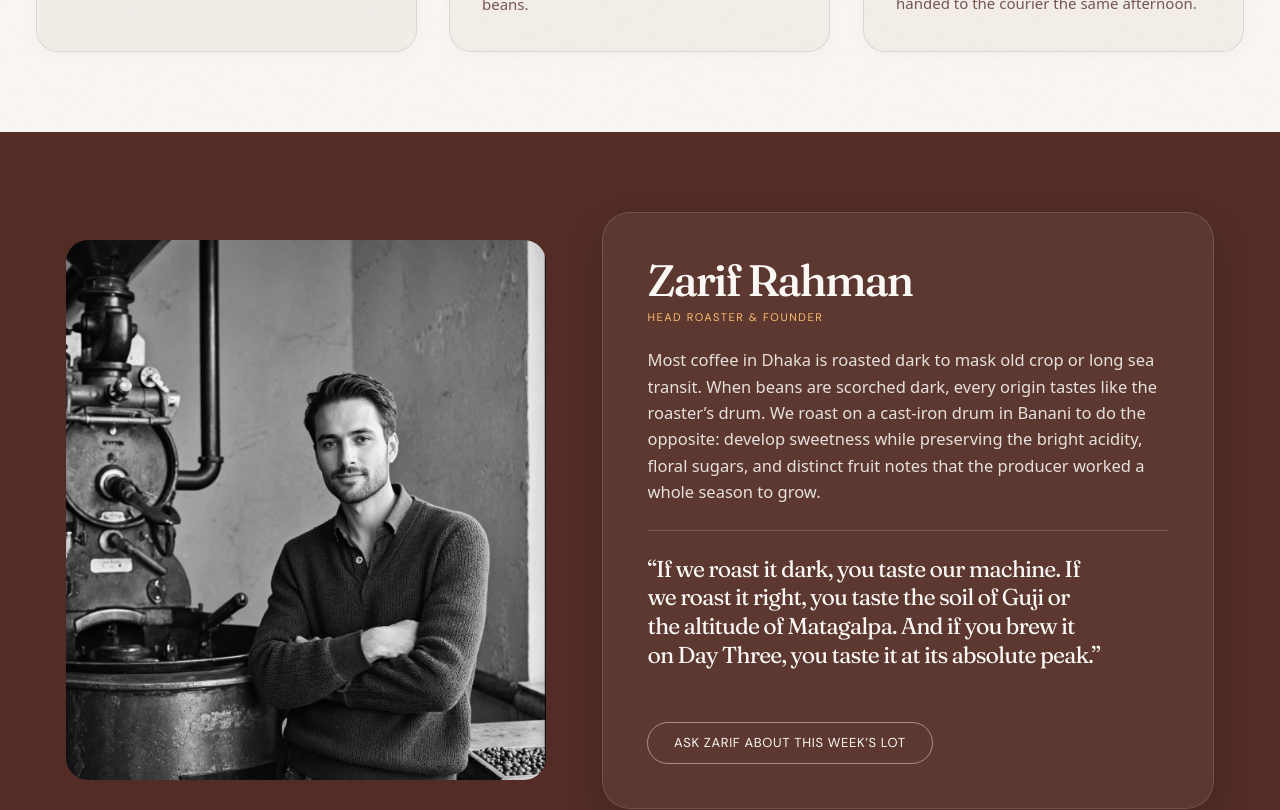
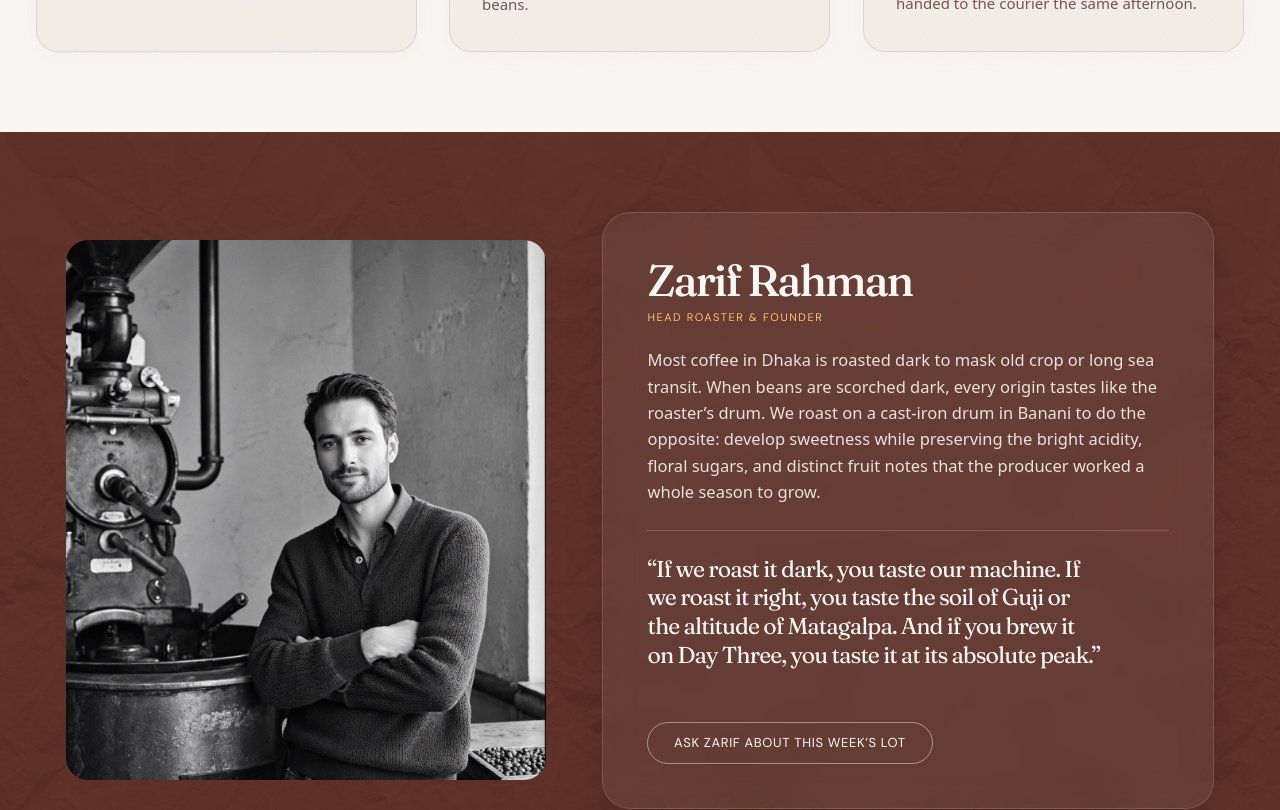
Before and after one commit to fardeenhb12/Coffee-Website, a React (Vite) app: page / in a window 1280 px wide. Shown: the part 2620-3430 px from the top of the page. Built offline with nearby package versions, Linux system fonts and the light colour scheme; a web font is replaced by a local one.

Commit message:
feat(roaster): add tactile crinkle kraft paper background overlay

```diff
--- a/scripts/check-parity.mjs
+++ b/scripts/check-parity.mjs
@@ -85,8 +85,10 @@ const STRICT = process.argv.includes('--strict');
  * Changed again on 3 November 2026: Redesigned the Roaster section as a curated
  * artisan dossier plate (Direction A benchmarked against Mobbin). Positioned
  * "Head Roaster & Founder" directly under "Zarif Rahman" with flex gap spacing.
+ * Added tactile crinkle paper texture overlay (`crinkle-paper.jpg`, 20% overlay)
+ * across the Roaster section background to eliminate flat brown blandness.
  */
-const FROZEN_CSS_SHA = '2bc60588d5318ad8f080283f54572b46befd8d78ee0cf53d34e2e9bcb01dd16f';
+const FROZEN_CSS_SHA = 'e1475ff5bfe34892a86e945a37d24445e588dca242b79fc6533b4189e58e42b2';
 
 /**
  * IDs that existed in the legacy markup and were removed on purpose.
--- a/src/styles/main.css
+++ b/src/styles/main.css
@@ -1772,12 +1772,29 @@ lot-price,
 /* ── 10 · Roaster ─────────────────────────────────────────────────────────── */
 
 .roaster-section {
+  position: relative;
   background: var(--brown);
   color: var(--cream);
   padding: var(--band) 0;
+  overflow: hidden;
+}
+
+.roaster-section::before {
+  content: "";
+  position: absolute;
+  inset: 0;
+  background-image: url("/assets/images/crinkle-paper.jpg");
+  background-size: 750px;
+  background-repeat: repeat;
+  opacity: 0.20;
+  mix-blend-mode: overlay;
+  pointer-events: none;
+  z-index: 0;
 }
 
 .roaster-container {
+  position: relative;
+  z-index: 1;
   padding: 0 var(--gutter);
   max-width: 1220px;
   margin: 0 auto;
```
Also changed, not shown: public/assets/images/crinkle-paper.jpg (added), 1 other file (tests, documents, lock files or other folders).
